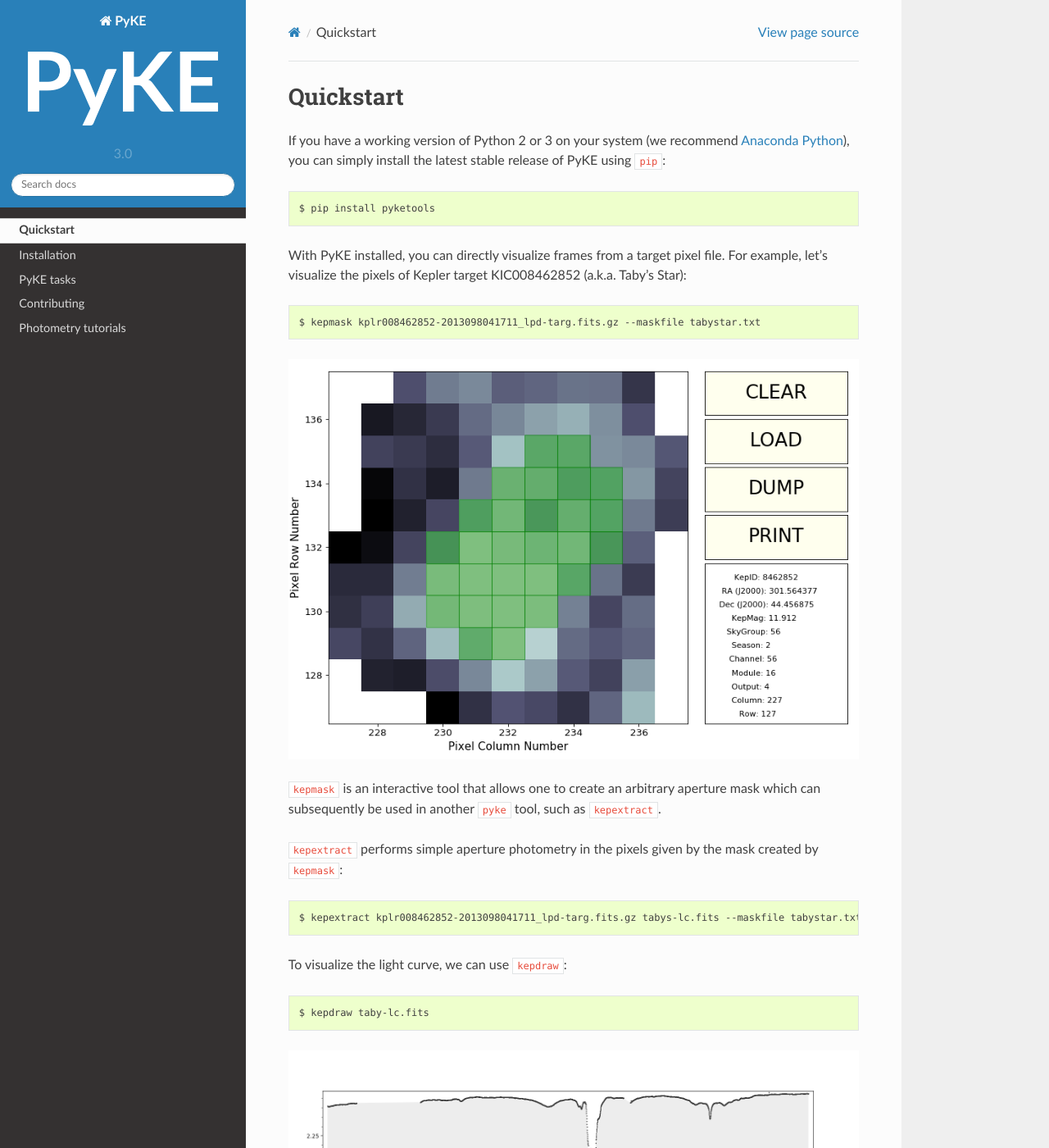
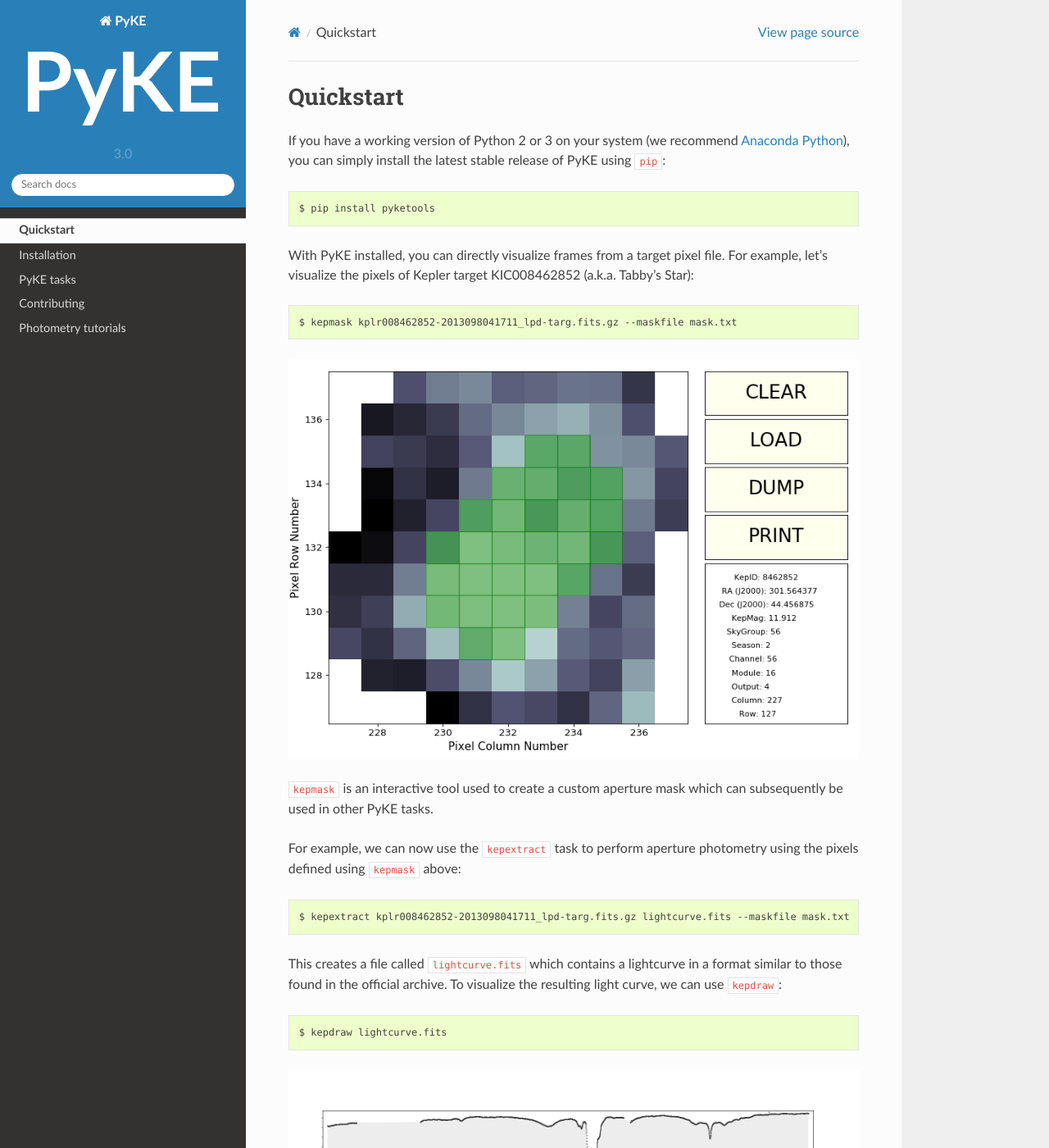
Before and after one commit to KeplerGO/pyke, a Sphinx documentation site: the page built from docs/source/quickstart.rst, in a window 1280 px wide and 1400 px high. Shown: the whole window at 82% size. Built offline with Sphinx 7.4.7 and the Read the Docs theme 2.0.0, drawn with Linux system fonts in a browser that asks for light colours.

Commit message:
Improve quickstart language

```diff
--- a/docs/source/quickstart.rst
+++ b/docs/source/quickstart.rst
@@ -9,22 +9,22 @@ you can simply install the latest stable release of PyKE using ``pip``::
 
 With PyKE installed, you can directly visualize frames from a target pixel file.
 For example, let's visualize the pixels of Kepler target KIC008462852
-(a.k.a. Taby's Star)::
+(a.k.a. Tabby's Star)::
 
-    $ kepmask kplr008462852-2013098041711_lpd-targ.fits.gz --maskfile tabystar.txt
+    $ kepmask kplr008462852-2013098041711_lpd-targ.fits.gz --maskfile mask.txt
 
 .. image:: _static/images/readme/kepmask.png
 
-``kepmask`` is an interactive tool that allows one to create an arbitrary
-aperture mask which can subsequently be used in another ``pyke`` tool,
-such as ``kepextract``.
+``kepmask`` is an interactive tool used to create a custom
+aperture mask which can subsequently be used in other PyKE tasks.
 
-``kepextract`` performs simple aperture photometry in the pixels given by the mask created by ``kepmask``::
+For example, we can now use the ``kepextract`` task to perform aperture photometry using the pixels defined using ``kepmask`` above::
 
-    $ kepextract kplr008462852-2013098041711_lpd-targ.fits.gz tabys-lc.fits --maskfile tabystar.txt
+    $ kepextract kplr008462852-2013098041711_lpd-targ.fits.gz lightcurve.fits --maskfile mask.txt
 
-To visualize the light curve, we can use ``kepdraw``::
+This creates a file called ``lightcurve.fits`` which contains a lightcurve in a format similar to those found in the official archive.
+To visualize the resulting light curve, we can use ``kepdraw``::
 
-    $ kepdraw taby-lc.fits
+    $ kepdraw lightcurve.fits
 
 .. image:: _static/images/readme/kepdraw.png
```
